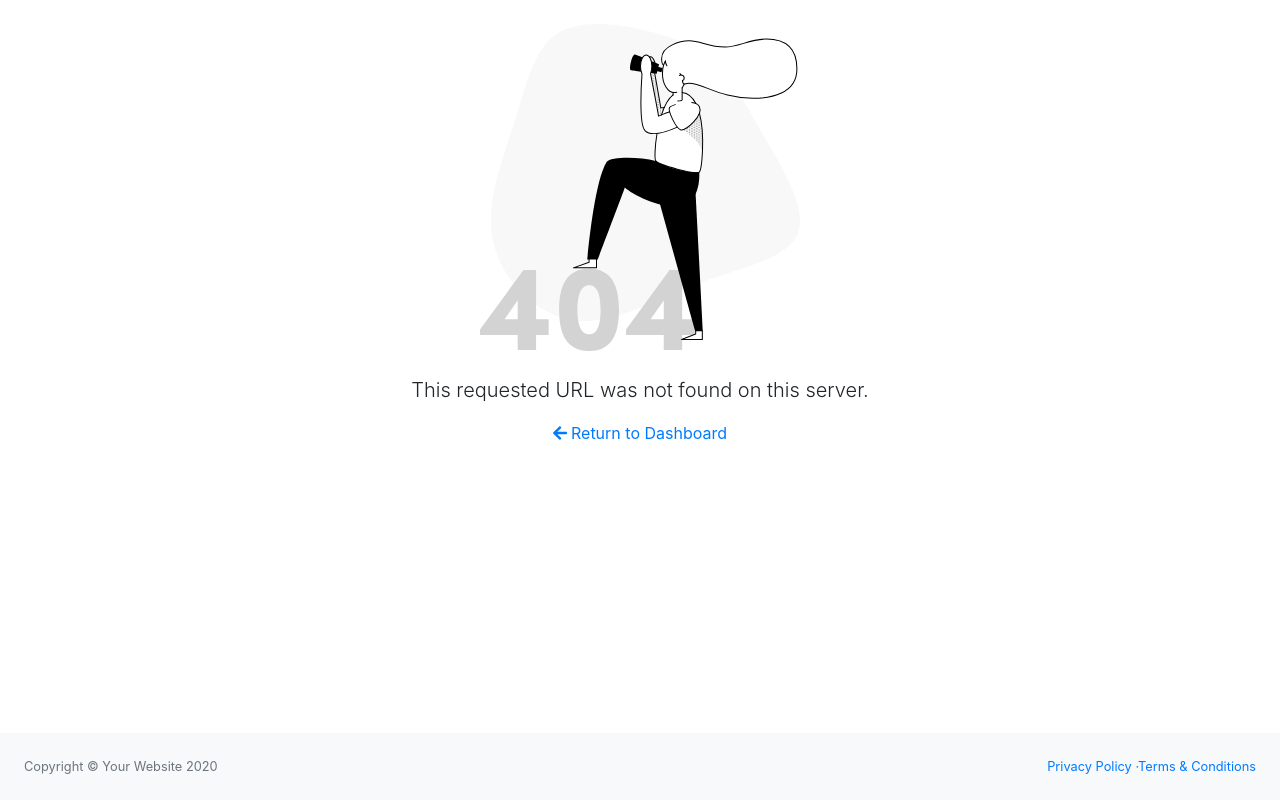
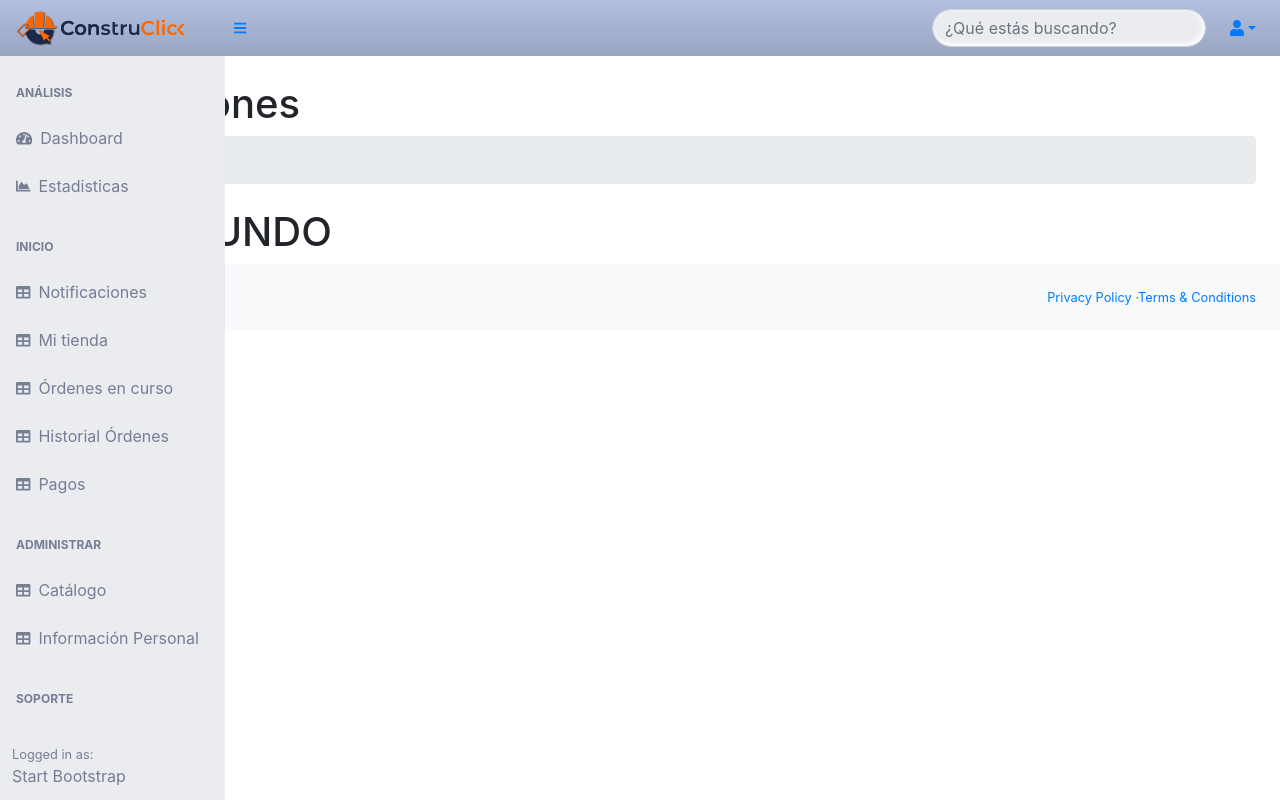
Before and after one commit to sistema2Kondors/administracionConstruclick, an Angular app: page /notificaciones in a window 1280 px wide. Before the commit this address had no page. Built offline with nearby package versions, Linux system fonts and the light colour scheme.

Commit message:
fix: se actualiza componente de notificaciones

```diff
--- a/src/app/app-routing.module.ts
+++ b/src/app/app-routing.module.ts
@@ -40,23 +40,19 @@ const routes: Routes = [
             import('modules/utility/utility-routing.module').then(m => m.UtilityRoutingModule),
     },
     {
+        path: 'notificaciones',
+        loadChildren: () =>
+            import('modules/notifications/notifications-routing.module').then(
+                m => m.NotificationsRoutingModule
+            ),
+    },
+    {
         path: '**',
         pathMatch: 'full',
         loadChildren: () =>
             import('modules/error/error-routing.module').then(m => m.ErrorRoutingModule),
     },
-    // {
-    //     path: 'notificaciones',
-    //     loadChildren: () =>
-    //         import('modules/notifications/notifications-routing.module').then(
-    //             m => m.NotificationsRoutingModule
-    //         ),
-    // },
-    {
-        path: 'notificaciones',
-        pathMatch: 'full',
-        redirectTo: '/notificaciones',
-    },
+
 ];
 
 @NgModule({
--- a/src/modules/navigation/data/side-nav.data.ts
+++ b/src/modules/navigation/data/side-nav.data.ts
@@ -7,7 +7,7 @@ export const sideNavSections: SideNavSection[] = [
     },
     {
         text: 'INICIO',
-        items: ['notificaciones', 'tienda', 'ordenes', 'historial', 'pagos'],
+        items: ['notifications', 'tienda', 'ordenes', 'historial', 'pagos'],
     },
     {
         text: 'ADMINISTRAR',
@@ -30,7 +30,7 @@ export const sideNavItems: SideNavItems = {
         text: 'Estadisticas',
         link: '/charts',
     },
-    notificaciones: {
+    notifications: {
         icon: 'table',
         text: 'Notificaciones',
         link: '/notificaciones',
--- a/src/modules/notifications/containers/notifications/notifications.component.html
+++ b/src/modules/notifications/containers/notifications/notifications.component.html
@@ -0,0 +1,6 @@
+<sb-layout-dashboard>
+    <sb-dashboard-head title="Notificaciones" [hideBreadcrumbs]="false"></sb-dashboard-head>
+
+    <h1>GHOLA MUNDO</h1>
+
+</sb-layout-dashboard>
--- a/src/modules/notifications/notifications-routing.module.ts
+++ b/src/modules/notifications/notifications-routing.module.ts
@@ -7,7 +7,7 @@ import { NotificationsModule } from './notifications.module';
 
 export const ROUTES: Routes = [
     {
-        path: 'notificaciones',
+        path: '',
         data: {
             title: 'notificaciones - SB Admin Angular',
             breadcrumbs: [
```
Also changed, not shown: 1 other file (tests, documents, lock files or other folders).
